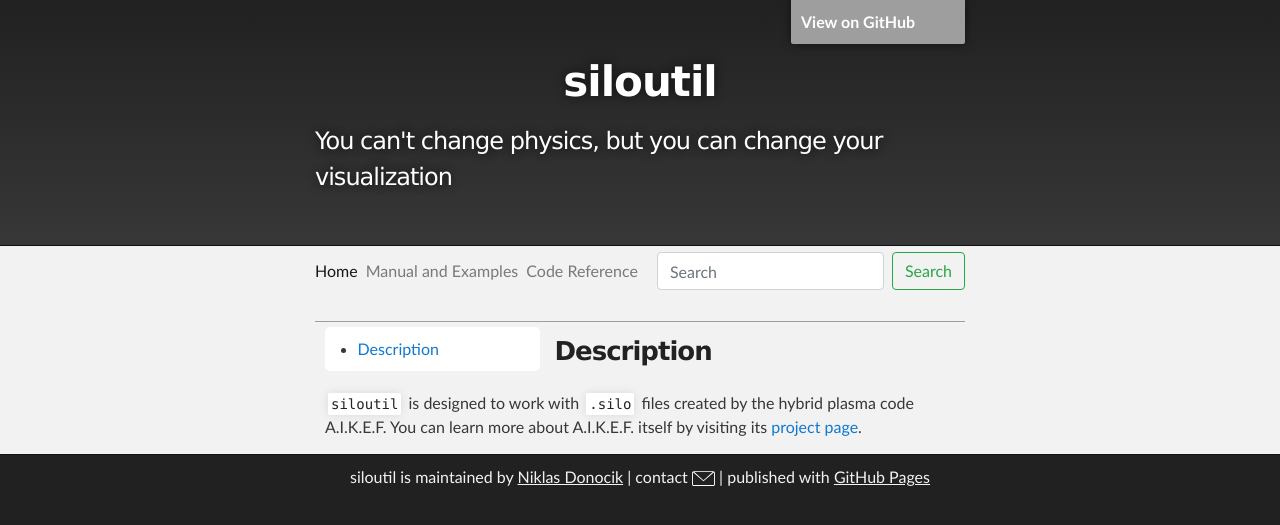
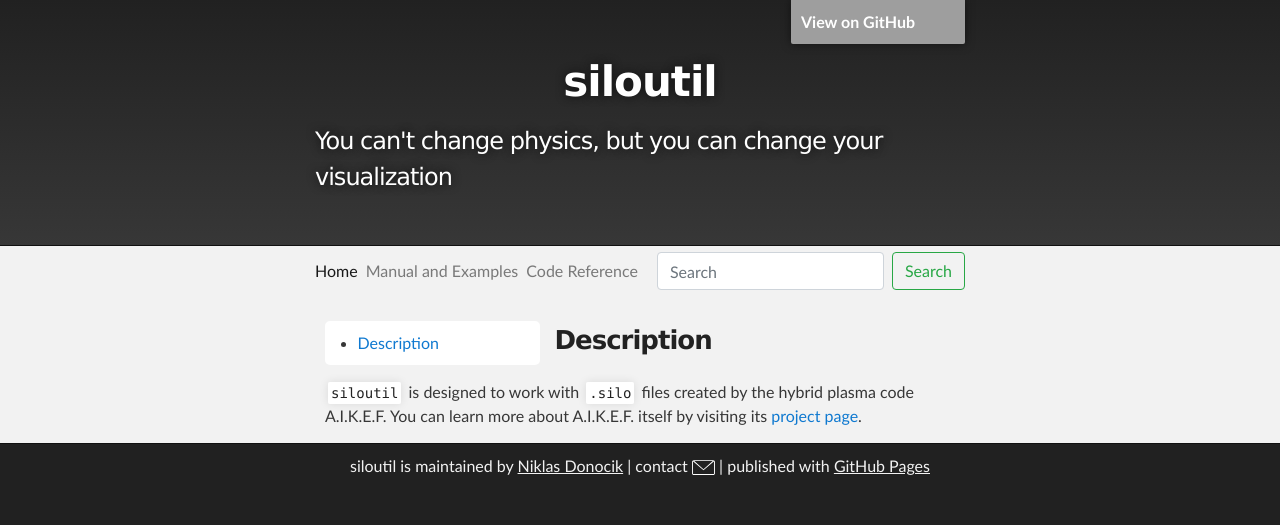
Before and after one commit to siloutil/siloutil.github.io, a Jekyll site: the page built from README.md, in a window 1280 px wide. Shown: the top 525 px of the page. Built offline with Jekyll 4.4.1, drawn with Linux system fonts in a browser that asks for light colours; our own code applies the rules of GitHub Pages for plain Markdown files; grey boxes are pictures that could not be loaded.

Commit message:
Update default.html

```diff
--- a/_layouts/default.html
+++ b/_layouts/default.html
@@ -69,7 +69,6 @@
           </nav>
 
     <div id="tipue_search_content" class="inner"></div>
-    <div class="inner"><hr></div>
     <div class="inner" style="z-index: 20">{% include toc.html html=content h_min=2 h_max=2  class='toc' %}</div>
     <div class="inner">
       <section id="main_content" class="inner">
```
